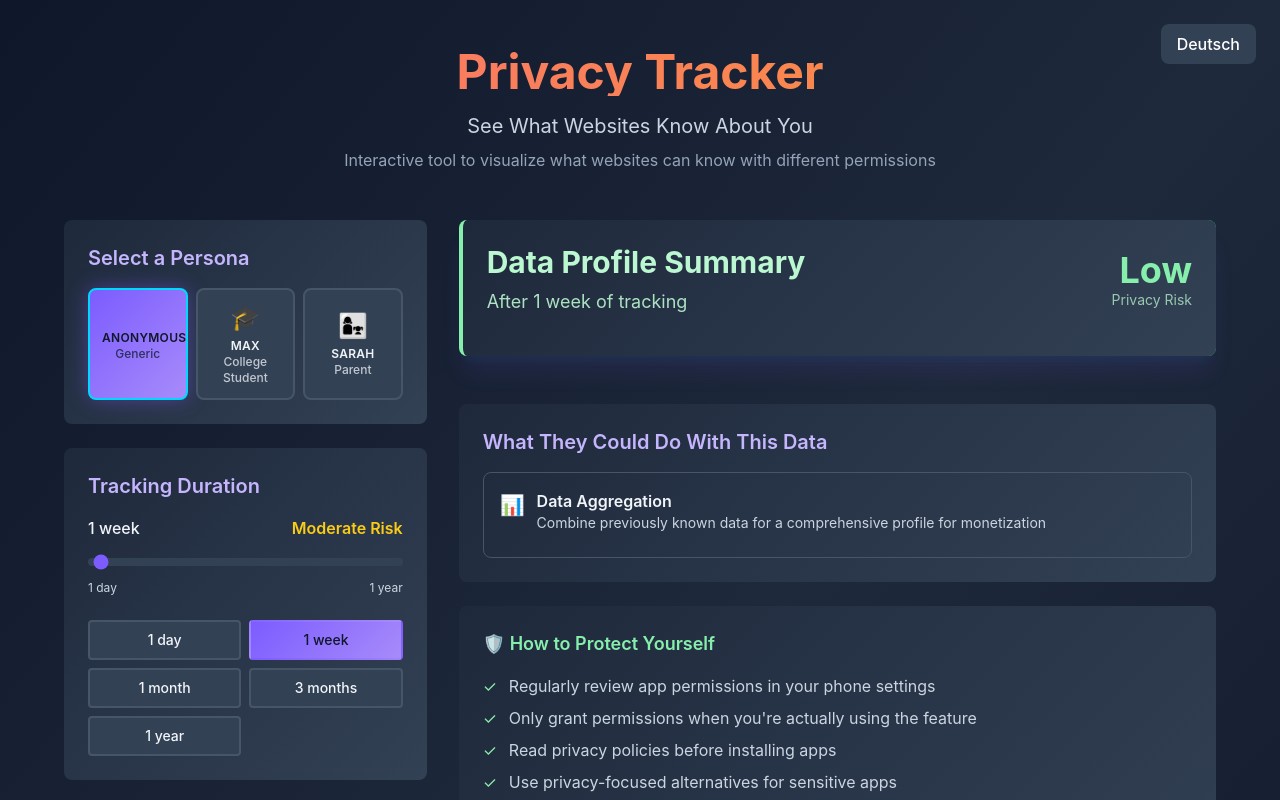
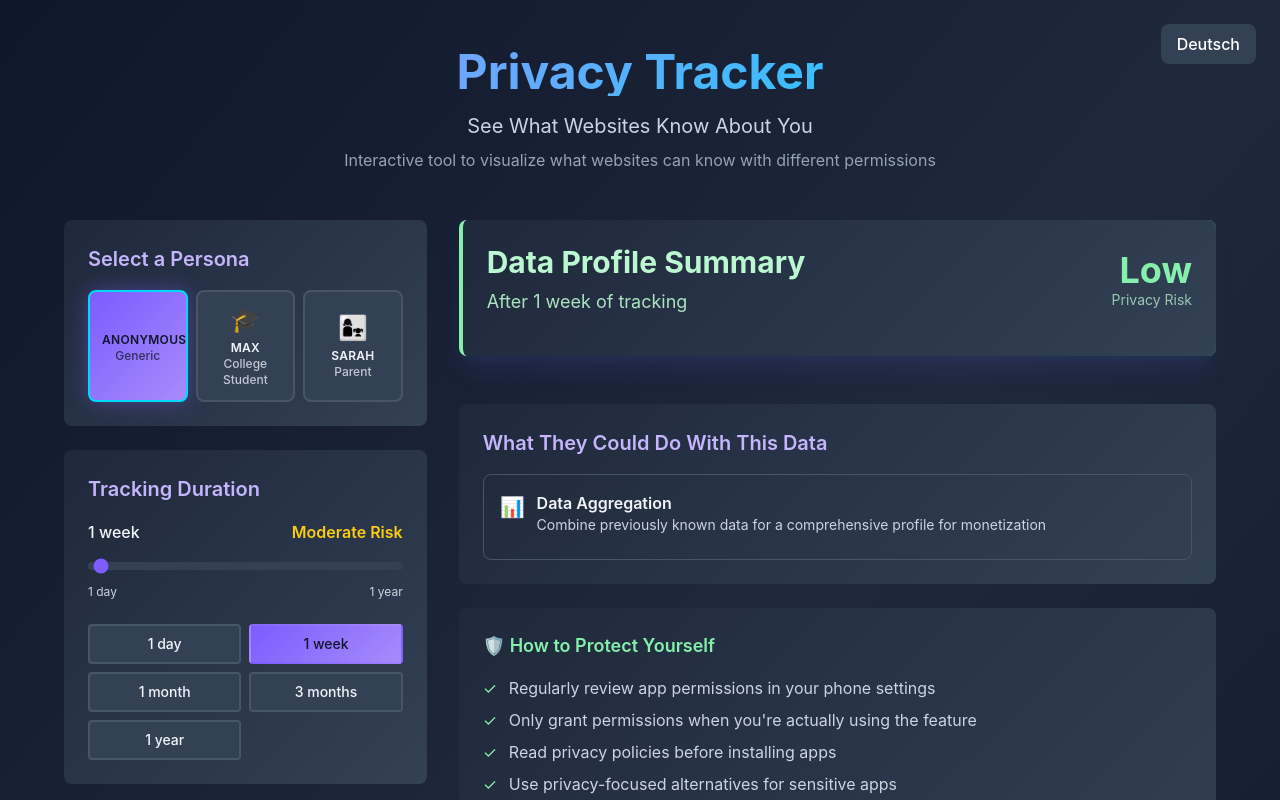
Before and after one commit to Hafsa993/SecurityMonitor, a Next.js app in the folder app/: page / in a window 1280 px wide. Shown: the top 800 px of the page. Built offline with nearby package versions, Linux system fonts and the light colour scheme.

Commit message:
changed title color to be more fitting

```diff
--- a/app/src/app/globals.css
+++ b/app/src/app/globals.css
@@ -68,7 +68,12 @@ body {
 
 /* Base Classes */
 .permission-toggle {
-  @apply flex items-center justify-between p-4 rounded-lg cursor-pointer;
+  display: flex;
+  align-items: center;
+  justify-content: space-between;
+  padding: 1rem;
+  border-radius: 0.5rem;
+  cursor: pointer;
   background-color: var(--color-bg-secondary);
   transition: var(--transition-base);
   border: 1px solid transparent;
@@ -85,13 +90,17 @@ body {
 }
 
 .slider-container {
-  @apply mt-6 p-4 rounded-lg;
+  margin-top: 1.5rem;
+  padding: 1rem;
+  border-radius: 0.5rem;
   background: linear-gradient(135deg, var(--color-bg-primary) 0%, var(--color-bg-secondary) 100%);
   transition: var(--transition-base);
 }
 
 .profile-card {
-  @apply p-6 rounded-lg shadow-lg;
+  padding: 1.5rem;
+  border-radius: 0.5rem;
+  box-shadow: 0 10px 15px -3px rgba(0, 0, 0, 0.1);
   background: linear-gradient(135deg, var(--color-bg-primary) 0%, var(--color-bg-secondary) 100%);
   transition: var(--transition-slow);
   box-shadow: 0 20px 25px -5px rgba(124, 92, 255, 0.1), 0 10px 10px -5px rgba(0, 217, 255, 0.05);
@@ -138,7 +147,8 @@ body {
 }
 
 .heading-accent {
-  @apply text-xl font-semibold;
+  font-size: 1.25rem;
+  font-weight: 600;
   color: var(--color-text-accent);
 }
 
@@ -265,3 +275,11 @@ body {
 .border-divider {
   border-color: var(--color-border);
 }
+
+/* Title Styles */
+.title-gradient {
+  background: linear-gradient(135deg, var(--color-accent-light) 0%, var(--color-secondary) 100%);
+  -webkit-background-clip: text;
+  -webkit-text-fill-color: transparent;
+  background-clip: text;
+}
--- a/app/src/app/page.js
+++ b/app/src/app/page.js
@@ -21,7 +21,7 @@ export default function Home() {
       <main className="min-h-screen p-6 md:p-12">
         <div className="max-w-6xl mx-auto">
           <div className="text-center mb-12">
-            <h1 className="text-5xl font-bold mb-4 bg-gradient-to-r from-red-400 to-orange-400 bg-clip-text text-transparent">
+            <h1 className="text-5xl font-bold mb-4 title-gradient">
               {t('app.title', 'Privacy Tracker')}
             </h1>
             <p className="text-xl text-slate-300 mb-2">
```
